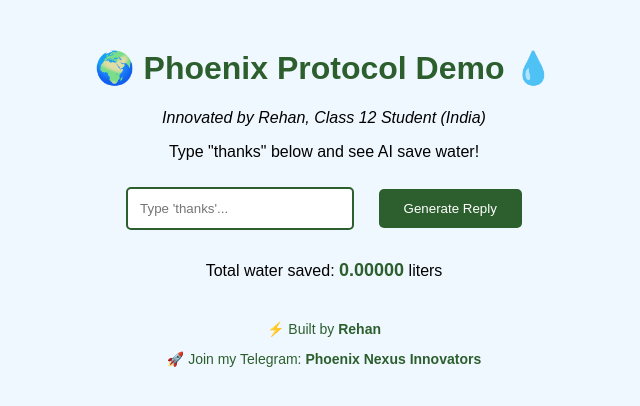
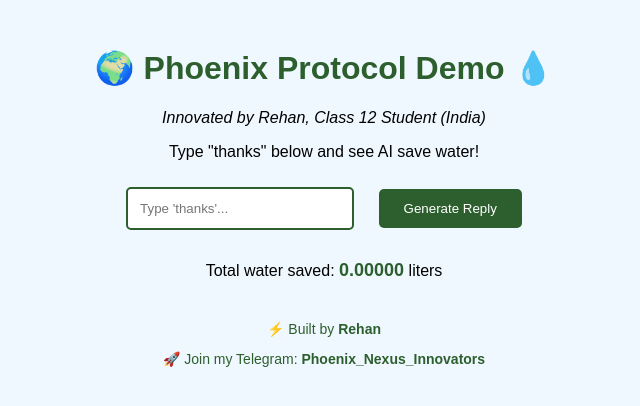
Before and after one commit to REHAN2050/phoenix-protocol-demo, a plain HTML site: page index.html in a window 1280 px wide. Shown: the full height of the page, 316-956 px from the left. Drawn offline with Linux system fonts and the light colour scheme.

Commit message:
Update index.html
Signed-off-by: REHAN2050 <rehanansari4984@gmail.com>

```diff
--- a/index.html
+++ b/index.html
@@ -47,7 +47,7 @@
 
     <div class="credits">
         <p>⚡ Built by <a href="https://twitter.com/yourhandle">Rehan</a></p>
-        <p>🚀 Join my Telegram: <a href="https://t.me/yourlink">Phoenix Nexus Innovators</a></p>
+        <p>🚀 Join my Telegram: <a href="https://t.me/yourlink">Phoenix_Nexus_Innovators</a></p>
     </div>
 
     <script>
```
